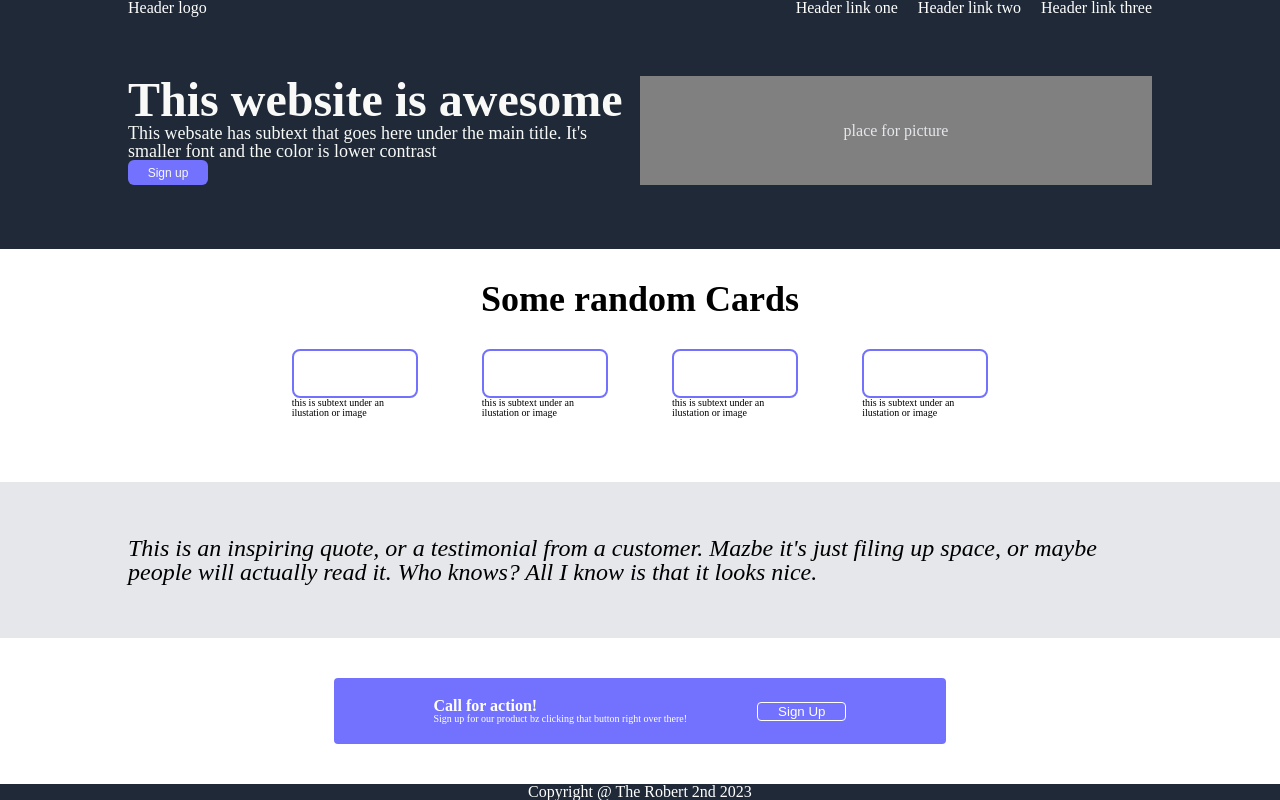
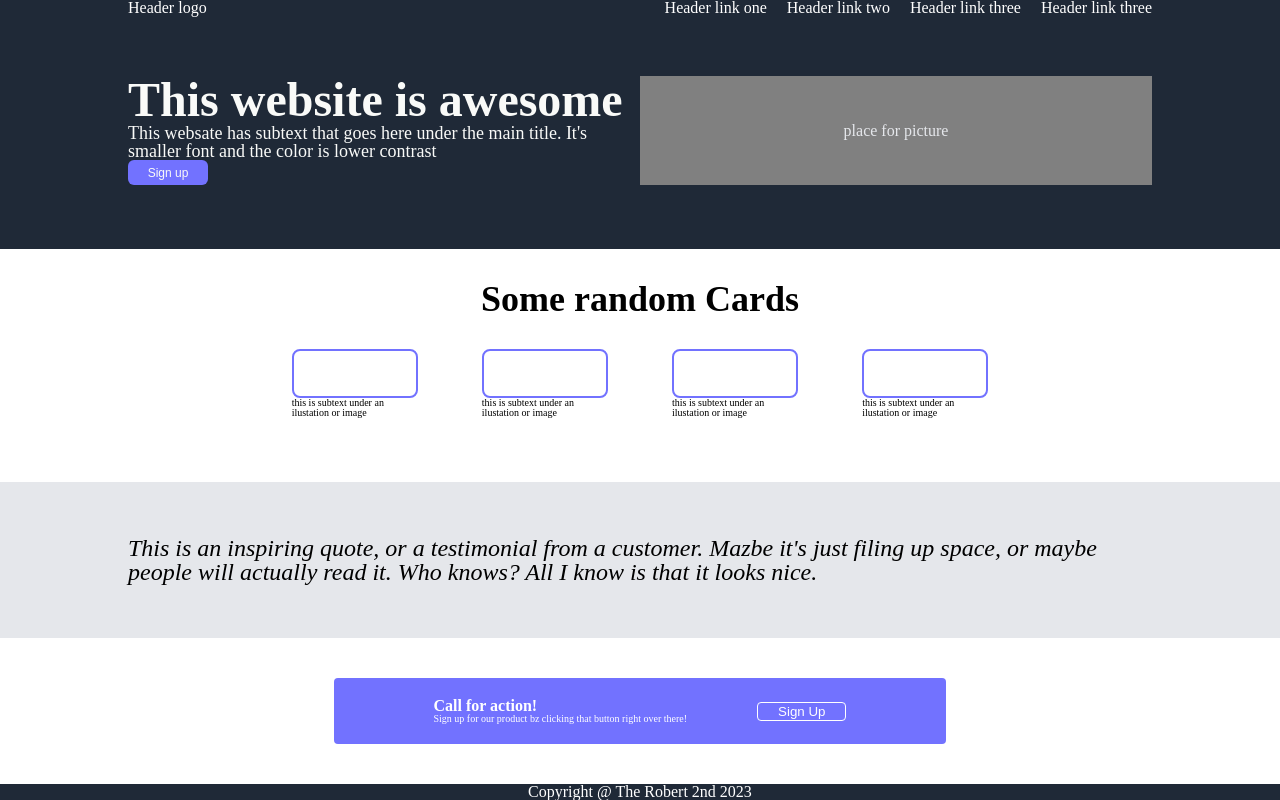
Before and after one commit to Unitato1/Project-Landing-Page, a plain HTML site: page index.html in a window 1280 px wide. Drawn offline with Linux system fonts and the light colour scheme.

Commit message:
Testing nothing new

```diff
--- a/index.html
+++ b/index.html
@@ -16,6 +16,7 @@
                 <ol class="top-links">
                     <li>Header link one</li>
                     <li>Header link two</li>
+                    <li>Header link three</li>
                     <li>Header link three</li>
                 </ol>
             </div>
```
